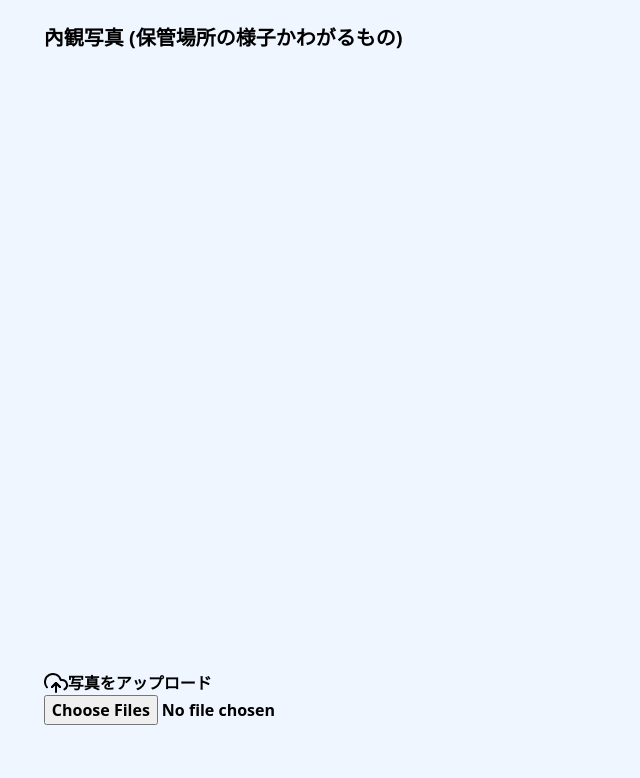
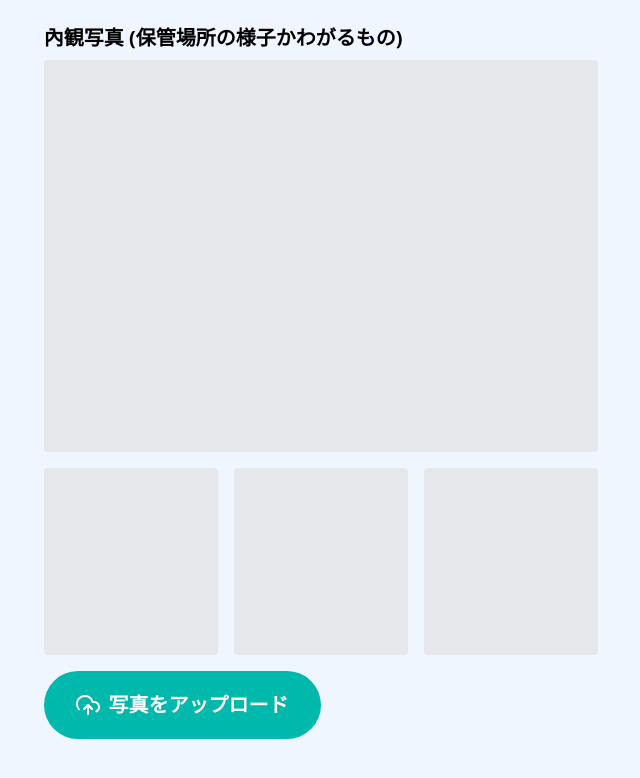
Before and after one commit to ctli1993/simple-photo-upload, a Next.js app: page / in a window 1280 px wide. Shown: the top 778 px of the page, without its empty margins (319-959 px from the left). Built offline with nearby package versions, Linux system fonts and the light colour scheme.

Commit message:
fix: fix tailwind config issue

```diff
--- a/tailwind.config.js
+++ b/tailwind.config.js
@@ -1,8 +1,9 @@
 /** @type {import('tailwindcss').Config} */
 module.exports = {
+  mode: "jit",
   content: [
     "./pages/**/*.{js,ts,jsx,tsx}",
-    "./components/**/*.{js,ts,jsx,tsx}",
+    "./src/components/**/*.{js,ts,jsx,tsx}",
   ],
   theme: {
     extend: {
```
